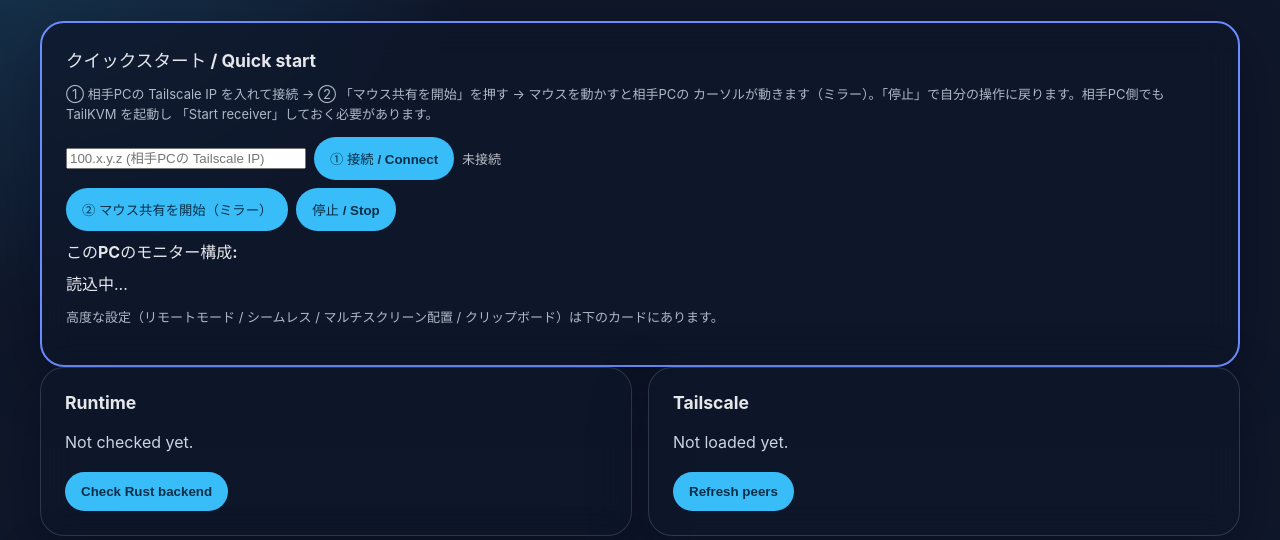
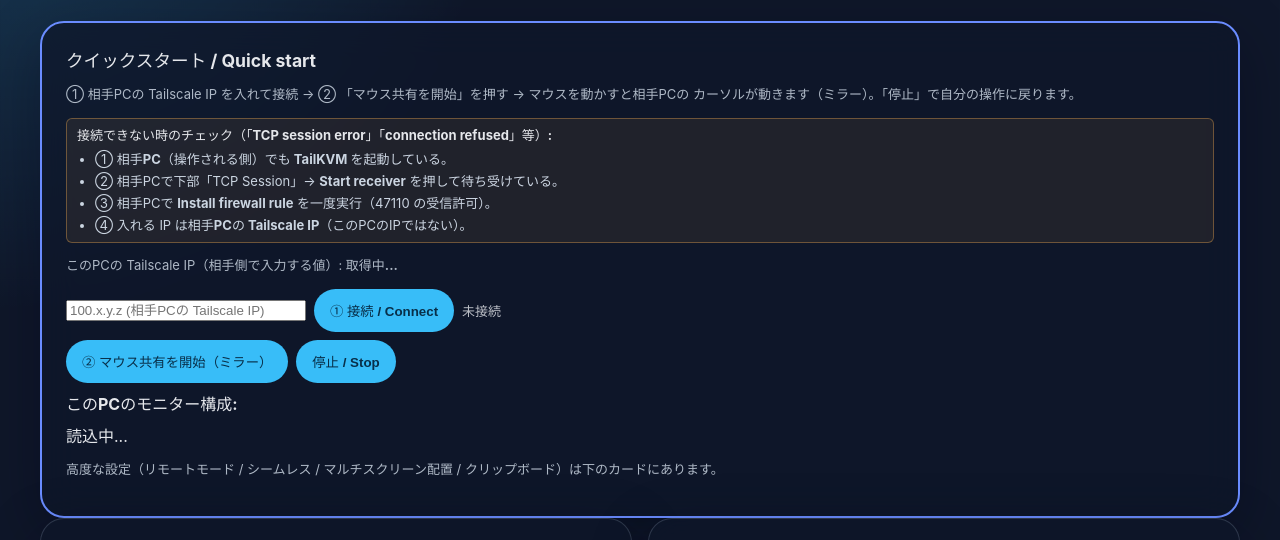
Before and after one commit to Panda17TK/TailKVM, a website built with Vite: page apps/tailkvm-ui/index.html in a window 1280 px wide. Shown: the part 201-741 px from the top of the page. Built offline with nearby package versions, Linux system fonts and the light colour scheme.

Commit message:
feat(ui): surface connect failure reason + receiver checklist + self IP
From real-machine logs the actual blocker was "TCP session error" =
controller could not connect (receiver not listening / firewall), not a
mouse-capture problem. Quick Start now shows the real disconnect reason
(refused/timeout) instead of a generic message, a troubleshooting
checklist (peer must Start receiver + Install firewall rule; enter the
PEER's IP), and this PC's Tailscale IP to enter on the other side.

Co-Authored-By: Claude Opus 4.8 <noreply@anthropic.com>

```diff
--- a/apps/tailkvm-ui/src/main.ts
+++ b/apps/tailkvm-ui/src/main.ts
@@ -123,9 +123,18 @@ app.innerHTML = `
       <h2>クイックスタート / Quick start</h2>
       <p class="qs-help">
         ① 相手PCの Tailscale IP を入れて接続 → ② 「マウス共有を開始」を押す → マウスを動かすと相手PCの
-        カーソルが動きます（ミラー）。「停止」で自分の操作に戻ります。相手PC側でも TailKVM を起動し
-        「Start receiver」しておく必要があります。
+        カーソルが動きます（ミラー）。「停止」で自分の操作に戻ります。
       </p>
+      <div class="qs-checklist">
+        <strong>接続できない時のチェック（「TCP session error」「connection refused」等）:</strong>
+        <ul>
+          <li>① <b>相手PC（操作される側）でも TailKVM を起動</b>している。</li>
+          <li>② 相手PCで下部「TCP Session」→ <b>Start receiver</b> を押して待ち受けている。</li>
+          <li>③ 相手PCで <b>Install firewall rule</b> を一度実行（47110 の受信許可）。</li>
+          <li>④ 入れる IP は<b>相手PCの Tailscale IP</b>（このPCのIPではない）。</li>
+        </ul>
+      </div>
+      <p class="qs-help">このPCの Tailscale IP（相手側で入力する値）: <b id="qs-self-ip">取得中...</b></p>
       <div class="qs-row">
         <input id="qs-host" type="text" placeholder="100.x.y.z (相手PCの Tailscale IP)" />
         <button id="qs-connect">① 接続 / Connect</button>
@@ -1572,6 +1581,12 @@ async function refreshTailscaleStatus() {
     latestTailnetStatus = status;
     populateLayoutPeerSelect();
     renderDisplayLayoutEditor();
+
+    const selfIpEl = document.querySelector<HTMLElement>("#qs-self-ip");
+    if (selfIpEl) {
+      const ip = status.self_node?.tailscale_ips?.[0];
+      selfIpEl.textContent = ip ?? "(不明 — Tailscale 未接続?)";
+    }
     const onlineCount = status.peers.filter((peer) => peer.online).length;
 
     summary.textContent = `Backend: ${status.backend_state} / Peers: ${onlineCount} online, ${status.raw_peer_count} total`;
@@ -1649,6 +1664,14 @@ function updateQuickStartConn(snapshot: TcpSessionSnapshot) {
     const who = snapshot.peer_name || snapshot.peer_addr || "peer";
     el.textContent = `接続中: ${who}`;
     el.className = "qs-state qs-ok";
+  } else if (snapshot.peer_addr) {
+    // A connection was attempted but is not established — surface the reason
+    // (connection refused = receiver not listening / firewall blocking).
+    const reason = /fail|refus|timed|error|closed|disconnect/i.test(snapshot.last_event)
+      ? snapshot.last_event
+      : "未接続";
+    el.textContent = `未接続 — ${reason}`;
+    el.className = "qs-state qs-err";
   } else {
     el.textContent = "未接続";
     el.className = "qs-state";
--- a/apps/tailkvm-ui/src/styles.css
+++ b/apps/tailkvm-ui/src/styles.css
@@ -804,3 +804,13 @@ ul {
 }
 .qs-mon-primary { border-color: #7bd88f; background: rgba(123,216,143,0.22); }
 .qs-mon-note { font-size: 12px; opacity: 0.7; }
+
+.qs-checklist {
+  font-size: 13px;
+  background: rgba(255, 180, 80, 0.08);
+  border: 1px solid rgba(255, 180, 80, 0.35);
+  border-radius: 6px;
+  padding: 6px 10px;
+  margin: 8px 0;
+}
+.qs-checklist ul { margin: 4px 0 0; padding-left: 18px; line-height: 1.6; }
```
